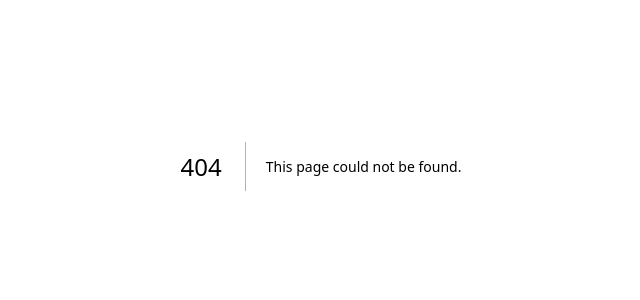
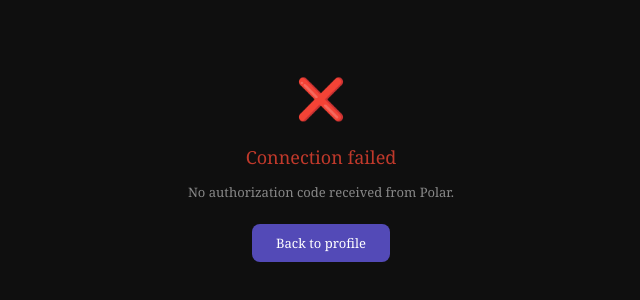
Before and after one commit to anthonylarusso6/-TFCollegeGroup, a Next.js app: page /pages/callback in a window 1280 px wide. Before the commit this address had no page. Shown: the part 234-534 px from the top of the page, without its empty margins (319-959 px from the left). Built offline with nearby package versions, Linux system fonts and the light colour scheme.

Commit message:
Create callback.js

```diff
--- /dev/null
+++ b/pages/pages/callback.js
@@ -0,0 +1,97 @@
+import { useEffect, useState } from "react";
+import { useRouter } from "next/router";
+import { supabase } from "../lib/supabase";
+
+const BG="#0f0f0f";
+const GREEN="#1E6B3A";
+const RED="#C0392B";
+
+const CLIENT_ID="d2759b37-57d2-4f8b-8d4a-b12a13288f4b";
+const CLIENT_SECRET="2b1a2a4d-5a55-452c-9bb9-ef92a0d4e0fe";
+
+export default function Callback(){
+  const router=useRouter();
+  const[status,setStatus]=useState("Connecting to Polar...");
+  const[error,setError]=useState(null);
+  const[done,setDone]=useState(false);
+
+  useEffect(()=>{
+    if(!router.isReady)return;
+    const{code,state}=router.query;
+    if(!code){setError("No authorization code received from Polar.");return;}
+    exchangeCode(code,state);
+  },[router.isReady,router.query]);
+
+  const exchangeCode=async(code,state)=>{
+    try{
+      setStatus("Exchanging authorization code...");
+      // Exchange code for token
+      const res=await fetch("https://polarremote.com/v2/oauth2/token",{
+        method:"POST",
+        headers:{
+          "Content-Type":"application/x-www-form-urlencoded",
+          "Authorization":"Basic "+btoa(CLIENT_ID+":"+CLIENT_SECRET),
+        },
+        body:new URLSearchParams({
+          grant_type:"authorization_code",
+          code,
+          redirect_uri:"https://tfcollegegroup.com/callback",
+        }),
+      });
+      const data=await res.json();
+      if(!data.access_token){
+        setError("Failed to get access token from Polar. Try connecting again.");
+        return;
+      }
+      setStatus("Saving your Polar connection...");
+      // Save token to athlete record using state (athlete id)
+      if(state){
+        await supabase.from("athletes").update({
+          polar_token:data.access_token,
+        }).eq("id",state);
+        // Register user with Polar
+        await fetch("https://www.polaraccesslink.com/v3/users",{
+          method:"POST",
+          headers:{
+            "Content-Type":"application/json",
+            "Authorization":"Bearer "+data.access_token,
+          },
+          body:JSON.stringify({
+            "member-id":state,
+          }),
+        });
+      }
+      setStatus("Polar connected successfully!");
+      setDone(true);
+      // Redirect back to athlete portal after 3 seconds
+      setTimeout(()=>router.push("/athlete"),3000);
+    }catch(e){
+      setError("Something went wrong. Please try connecting again.");
+      console.error(e);
+    }
+  };
+
+  return(
+    <div style={{minHeight:"100vh",background:BG,fontFamily:"Georgia, serif",display:"flex",alignItems:"center",justifyContent:"center",padding:"2rem"}}>
+      <div style={{textAlign:"center",maxWidth:360}}>
+        <div style={{fontSize:40,marginBottom:20}}>{error?"❌":done?"✅":"⚡"}</div>
+        <div style={{fontSize:18,fontWeight:500,color:error?RED:done?GREEN:"#fff",marginBottom:12}}>
+          {error?"Connection failed":done?"Polar connected!":"Connecting Polar..."}
+        </div>
+        <div style={{fontSize:13,color:"#888",lineHeight:1.7}}>
+          {error||status}
+        </div>
+        {done&&(
+          <div style={{fontSize:12,color:"#555",marginTop:12}}>
+            Redirecting you back to your profile...
+          </div>
+        )}
+        {error&&(
+          <button onClick={()=>router.push("/athlete")} style={{marginTop:20,padding:"10px 24px",borderRadius:8,border:"none",background:"#534AB7",color:"#fff",fontSize:13,cursor:"pointer",fontFamily:"Georgia,serif"}}>
+            Back to profile
+          </button>
+        )}
+      </div>
+    </div>
+  );
+}
```
